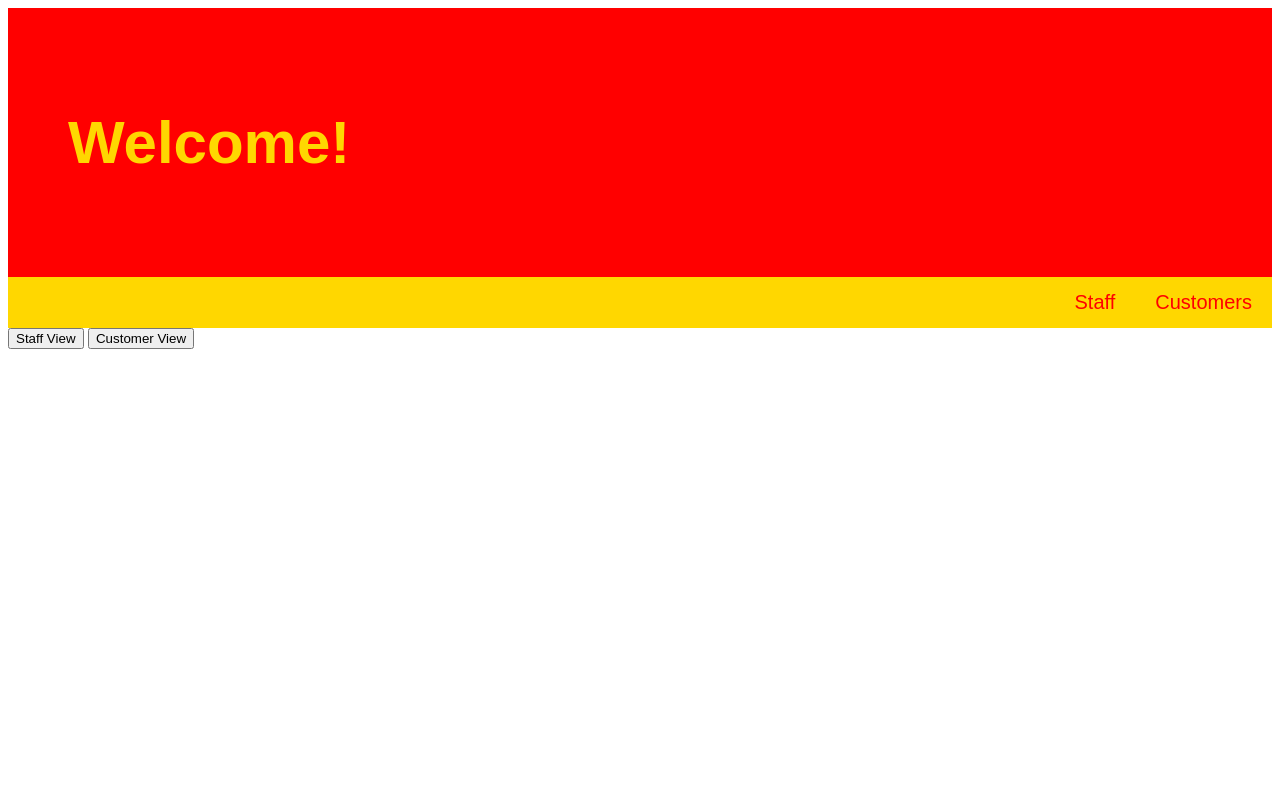
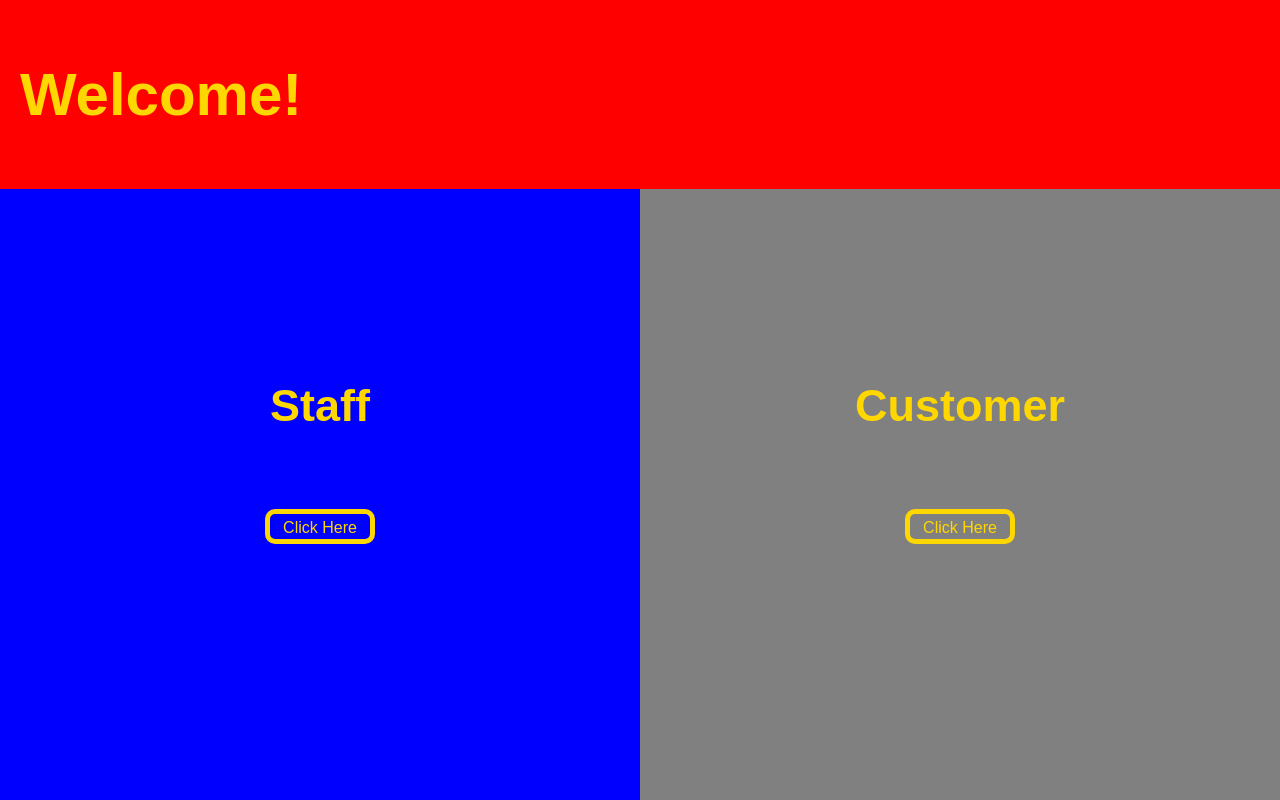
Before and after one commit to LNeuf/CBO-Website-Project, a website: page partA/pages/main_page.html in a window 1280 px wide. Drawn offline with Linux system fonts and the light colour scheme; files that its build step writes are made by us from their sources.

Commit message:
<added landing page, centered navBar>

```diff
--- a/partA/Style/CBOStyle.css
+++ b/partA/Style/CBOStyle.css
@@ -1,12 +1,14 @@
-
-*
+/*variables*/
+:root
 {
-	font-family: Arial, sans-serrif;
+	--hover-width: 75%;
+	--other-width: 25%;
+	--speed: 1000ms;
 }
 
 .header
 {
-	padding: 60px;
+	padding: 20px;
 	text-align: left;
 	background: red;
 	color: gold;
@@ -17,16 +19,124 @@
 	font-size: 60px;
 }
 
+html, body
+{
+	padding: 0;
+	margin: 0;
+	font-family: Arial, sans-serrif;
+	width: 100%;
+	height: 100%;
+	overflow-x: hidden;
+}
+
+/*Landing page*/
+.split h1 {
+	font-size: 45px;
+	color: gold;
+	position: absolute;
+	left: 50%;
+	top: 20%;
+	transform: translateX(-50%);
+	white-space: nowrap;
+}
+
+.landingButton
+{
+	display: block;
+	position: absolute;
+	left: 50%;
+	top: 40%;
+	width: 100px;
+	height: 20px;
+	padding-top: 5px;
+	text-align: center;
+	color: gold;
+	border: gold solid 5px;
+	border-radius: 10px;
+	text-decoration: none;
+	transform: translateX(-50%);
+}
+
+.landingContainer
+{
+	position: relative;
+	width: 100%;
+	height: 100%;
+}
+
+.split
+{
+	position: absolute;
+	width: 50%;
+	height: 100%;
+	overflow: hidden;
+}
+
+.split.left
+{
+	left: 0;
+	background: blue;
+}
+
+.split.right
+{
+	right: 0;
+	background: grey;
+}
+
+.split.left, .split.right
+{
+	transition: var(--speed) all ease-in-out;
+}
+
+.hover-left .left
+{
+  width: var(--hover-width);
+}
+
+.hover-left .right
+{
+  width: var(--other-width);
+}
+
+.hover-left .right:before
+{
+  z-index: 2;
+}
+
+
+.hover-right .right {
+  width: var(--hover-width);
+}
+
+.hover-right .left
+{
+  width: var(--other-width);
+}
+
+.hover-right .left:before
+{
+  z-index: 2;
+}
+
+
+/*Navigation Bar*/
 .navBar
 {
 	overflow: hidden;
 	background: gold;
+	text-align: center;
+}
+
+.navBar li
+{
+	display: inline;
 }
 
 .navBar a
 {
-	float: right;
-	display: block;
+	float: center;
+	display: inline-block;
 	color: red;
 	font-size: 20px;
 	text-align: center;
--- a/partA/pages/main_page.html
+++ b/partA/pages/main_page.html
@@ -9,28 +9,42 @@
 <body>
 
 <script>
-    function change_to_staff_page() {
-        window.location.href = "staff_page.html"
-    }
+var left = document.querySelector(".left");
+var right = document.querySelector(".right");
+var container = document.querySelector(".landingContainer");
 
-    function change_to_customer_page() {
-        window.location.href = "customer_page.html"
-    }
+left.addEventListener("mouseenter", () => {
+	container.classList.add("hover-left");
+});
+
+left.addEventListener("mouseleave", () => {
+	container.classList.remove("hover-left");
+});
+
+right.addEventListener("mouseenter", () => {
+	container.classList.add("hover-right");
+});
+
+right.addEventListener("mouseleave", () => {
+	container.classList.remove("hover-right");
+});
+
 </script>
-
 
 <div class="header">
 	<h1> Welcome! </h1>
 </div>
 
-<div class="navBar">
-	<a href="customer_page.html"> Customers </a>
-	<a href="staff_page.html"> Staff </a>
+<div class="landingContainer">
+	<div class="split left">
+		<h1> Staff </h1>
+		<a href="staff_page.html" class="landingButton"> Click Here </a>
+	</div>
+	<div class="split right">
+		<h1> Customer </h1>
+		<a href="customer_page.html" class="landingButton"> Click Here </a>
+	</div>
 </div>
-
-
-        <input type="button" value="Staff View" onclick="change_to_staff_page()"/>
-        <input type="button" value="Customer View" onclick="change_to_customer_page()"/>
 
 </body>
 </html>
```
Also changed, not shown: partA/pages/customer_page.html (+2 -2 lines), partA/pages/staff_page.html (+3 -3 lines).
